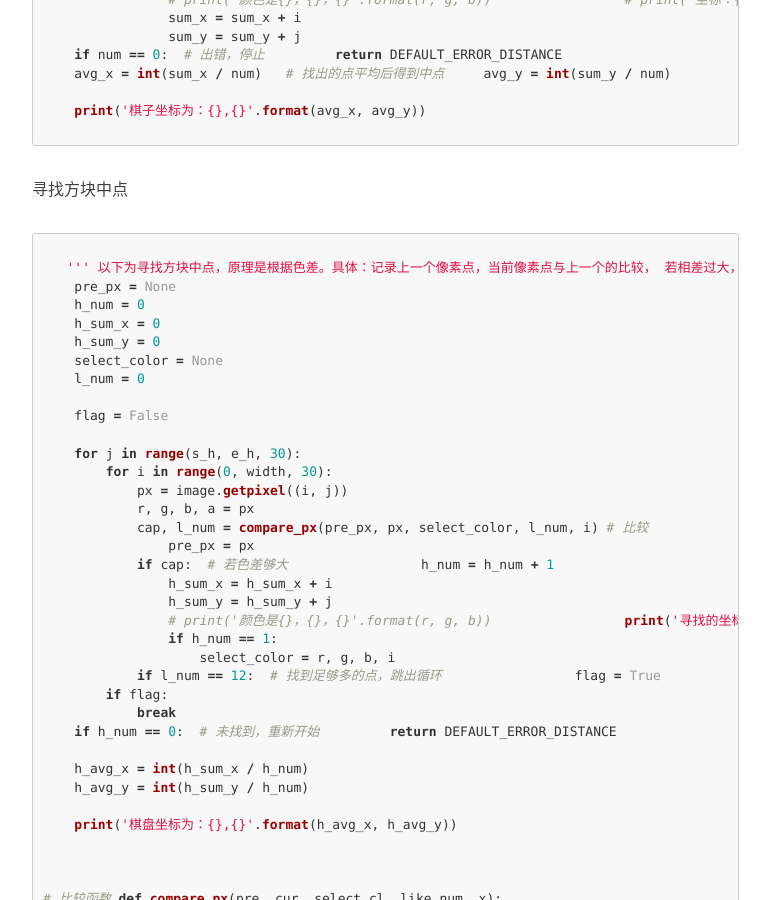
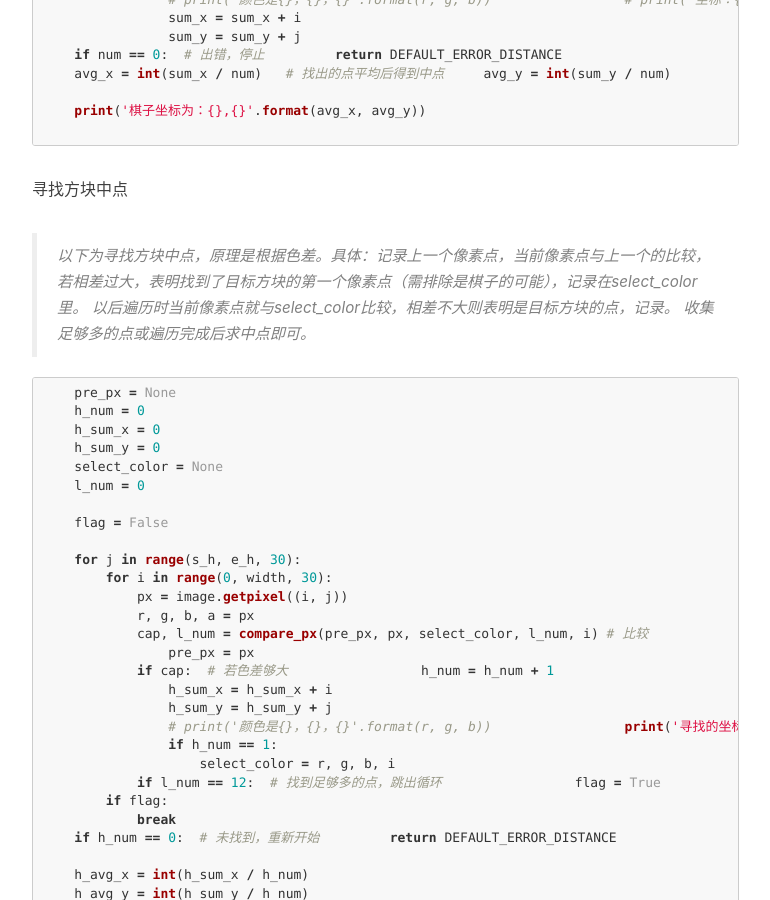
Before and after one commit to wangtonghe/wangtonghe.github.io, a Jekyll site: the page built from _posts/2018-01-07-跳一跳辅助实现.md, in a window 1280 px wide and 900 px high, scrolled down 3692 px. Shown: the whole window, without its empty margins (233-1003 px from the left). Built offline with Jekyll 4.4.1, drawn with Linux system fonts in a browser that asks for light colours; nearby versions of some CDN libraries; comment, search, counter and statistics services are not loaded.

Commit message:
注释修改

````diff
--- a/_posts/2018-01-07-跳一跳辅助实现.md
+++ b/_posts/2018-01-07-跳一跳辅助实现.md
@@ -110,20 +110,12 @@ usage:input text <string>  # 输入文字
 
 寻找方块中点
 
-
+> 以下为寻找方块中点，原理是根据色差。具体：记录上一个像素点，当前像素点与上一个的比较，
+> 若相差过大，表明找到了目标方块的第一个像素点（需排除是棋子的可能），记录在select_color里。
+> 以后遍历时当前像素点就与select_color比较，相差不大则表明是目标方块的点，记录。
+> 收集足够多的点或遍历完成后求中点即可。
 
 ```python
-
-   '''
-    以下为寻找方块中点，原理是根据色差。具体：记录上一个像素点，当前像素点与上一个的比较，
-
-    若相差过大，表明找到了目标方块的第一个像素点（需排除是棋子的可能），记录在select_color里。
-
-    以后遍历时当前像素点就与select_color比较，相差不大则表明是目标方块的点，记录。
-
-    收集足够多的点或遍历完成后求中点即可。
-
-    '''
     pre_px = None
     h_num = 0
     h_sum_x = 0
````
